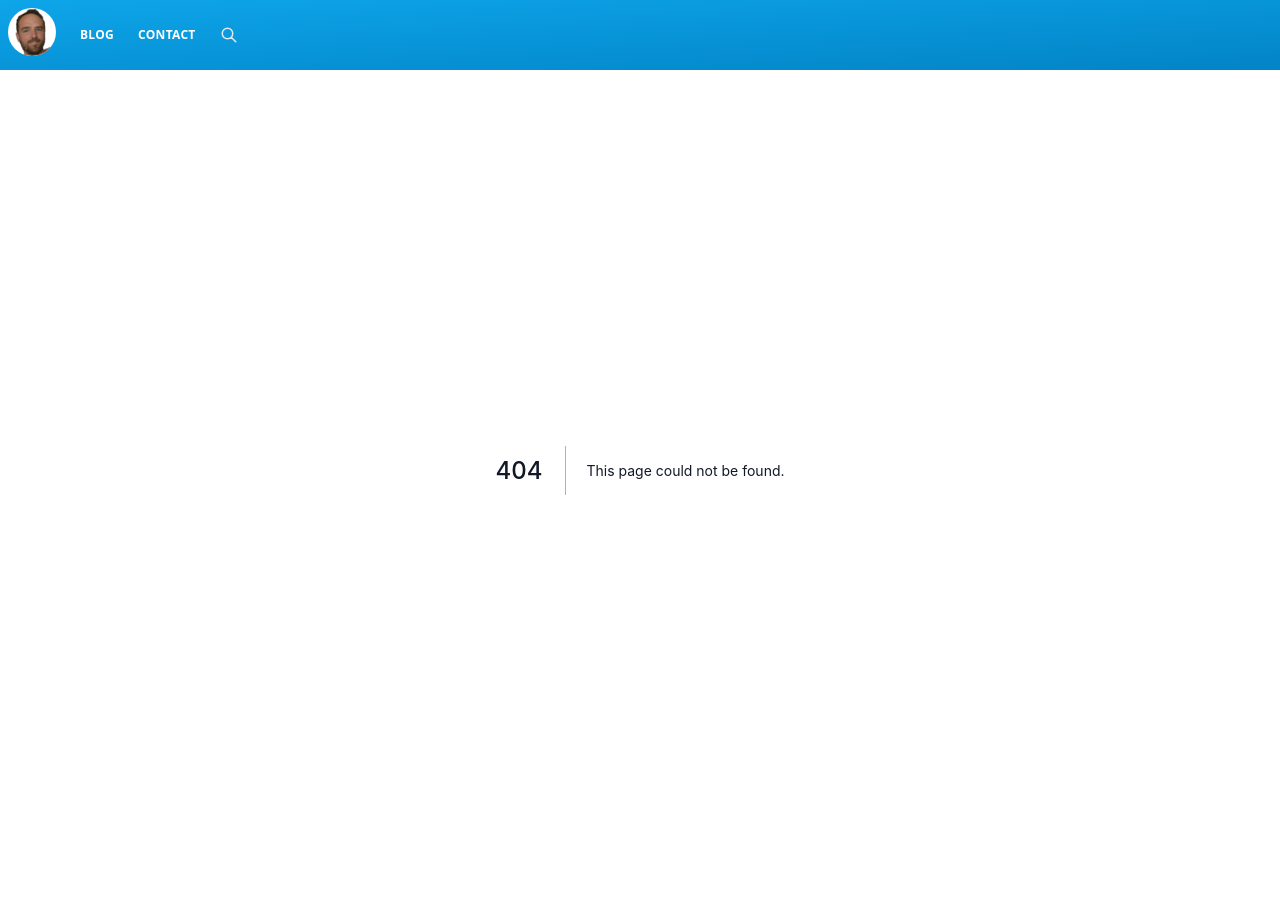
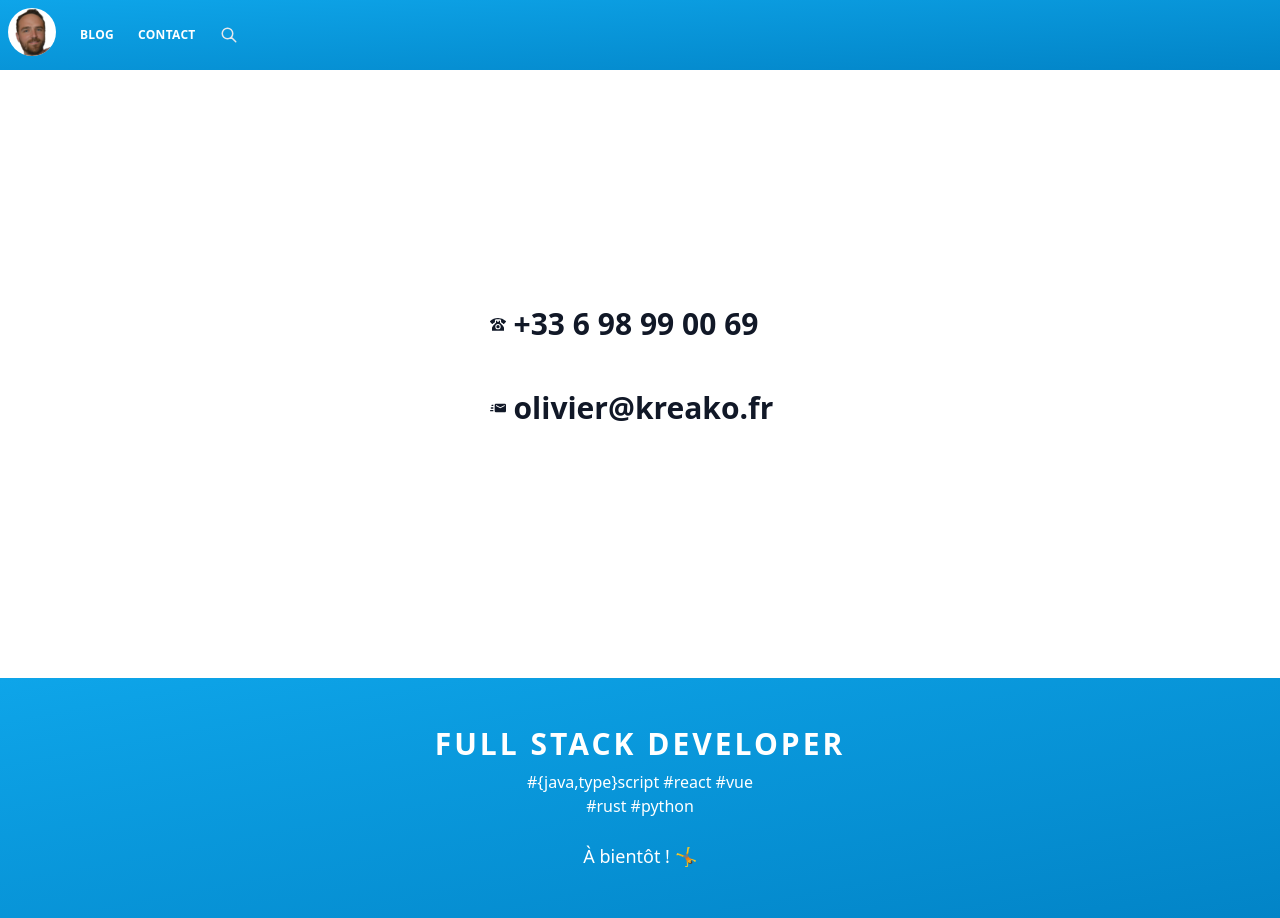
Before and after one commit to kreako/kreako.fr, a Next.js app in the folder next/: page /contact in a window 1280 px wide. Before the commit this address had no page. Before the commit the page ends 870 px from the top, so only its background shows below. Built offline with nearby package versions, Linux system fonts and the light colour scheme.

Commit message:
Contact page

```diff
--- /dev/null
+++ b/next/pages/contact.tsx
@@ -0,0 +1,43 @@
+import { IconMail } from "../icons/icon-mail"
+import { IconPhone } from "../icons/icon-phone"
+
+export default function Contact() {
+  return (
+    <>
+      <section className="flex flex-col items-center min-h-[18rem] md:min-h-[24rem] lg:min-h-[32rem]">
+        <div className="flex flex-col justify-center flex-grow items-center">
+          <div className="grid grid-cols-1 gap-y-2 md:gap-y-4 lg:gap-y-6 mt-20 text-gray-900">
+            <div className="flex items-center space-x-2  mr-8">
+              <IconPhone />
+              <p className="text-2xl md:text-3xl">
+                <a className="font-bold" href="tel:+33698990069">
+                  +33 6 98 99 00 69
+                </a>
+              </p>
+            </div>
+            <div className="flex items-center space-x-2 mt-6">
+              <IconMail />
+              <p className="text-2xl md:text-3xl">
+                <a className="font-bold" href="mailto:olivier@kreako.fr">
+                  olivier@kreako.fr
+                </a>
+              </p>
+            </div>
+          </div>
+        </div>
+      </section>
+      <section>
+        <div className="flex flex-col justify-center flex-grow items-center mt-24 bg-gradient-to-br from-sky-500 to-sky-600 px-2 py-12 text-white">
+          <h1 className="text-3xl uppercase font-extrabold tracking-widest text-center text-white">
+            Full stack developer
+          </h1>
+          <div className="mt-2">
+            #{"{"}java,type{"}"}script #react #vue
+          </div>
+          <div>#rust #python</div>
+          <div className="mt-6 text-lg">À bientôt ! 🤸</div>
+        </div>
+      </section>
+    </>
+  )
+}
```
